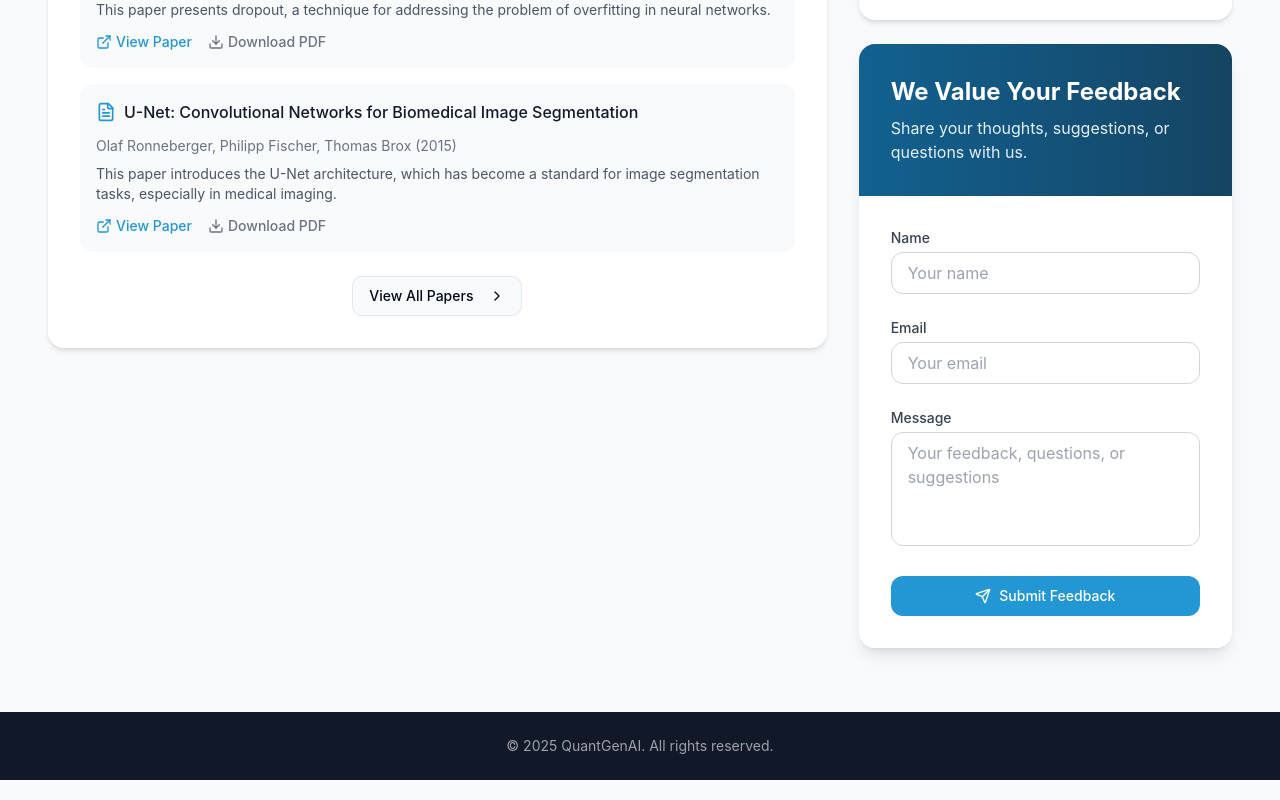
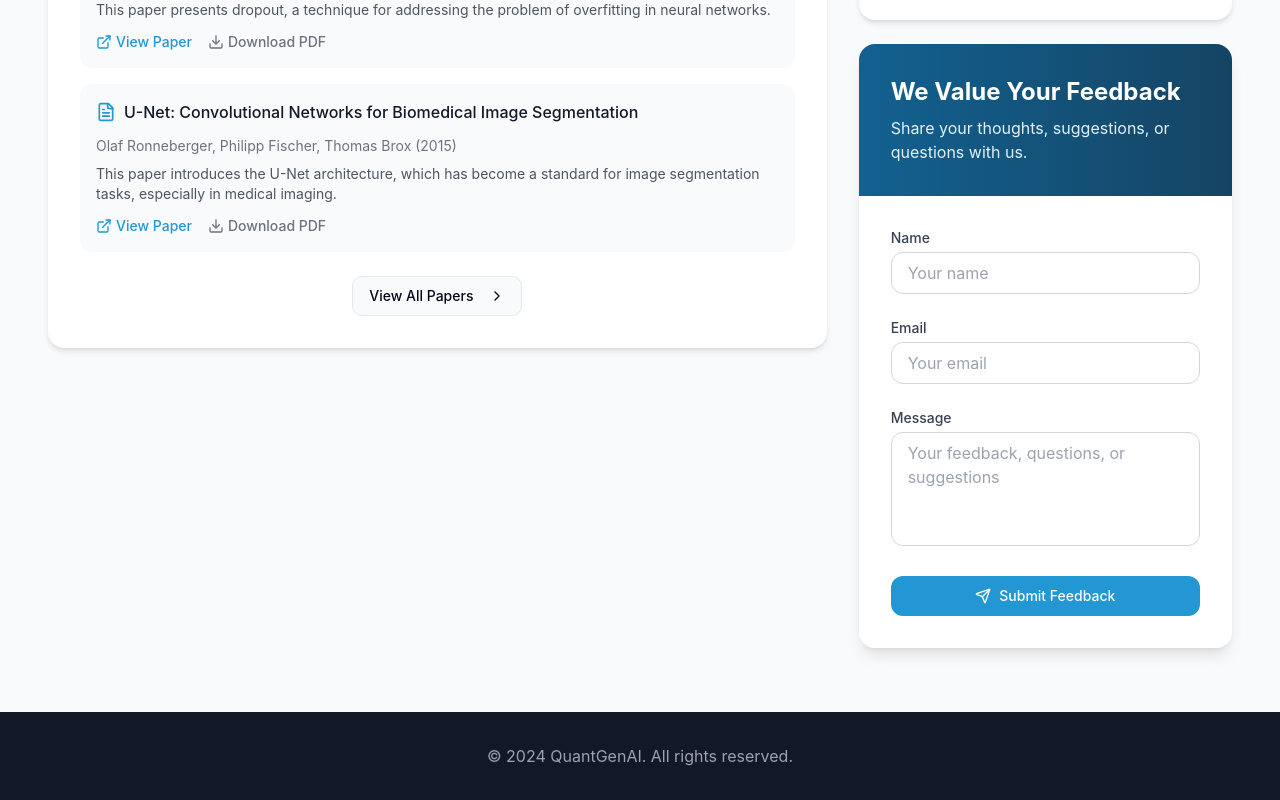
Before and after one commit to tejash09/quantgenaiV1-hub, a React (Vite) app: page /topic/deep-learning in a window 1280 px wide. Shown: the part 3052-3852 px from the top of the page. Built offline with nearby package versions, Linux system fonts and the light colour scheme.

Commit message:
Revert "cleared syntax import error"
This reverts commit e565af6438c7dfc1555b218ec498c2cce977c580.

```diff
--- a/package.json
+++ b/package.json
@@ -51,7 +51,7 @@
     "framer-motion": "^11.0.12",
     "input-otp": "^1.2.4",
     "lucide-react": "^0.462.0",
-    "mongodb": "^6.16.0",
+    "mongodb": "^6.15.0",
     "mongoose": "^8.13.2",
     "next-themes": "^0.3.0",
     "react": "^18.3.1",
--- a/src/pages/TopicPage.tsx
+++ b/src/pages/TopicPage.tsx
@@ -8,7 +8,7 @@ import FeedbackForm from '../components/FeedbackForm';
 import Chatbot from '../components/Chatbot';
 import Quiz from '../components/Quiz';
 import { Button } from '@/components/ui/button';
-import { getTopicBySlug } from '../utils/mockData'; // beside slug ', Topic, Paper, Resource'
+import { getTopicBySlug, Topic, Paper, Resource } from '../utils/mockData';
 import {
   machineLearningQuestions,
   deepLearningQuestions,
@@ -413,9 +413,9 @@ const TopicPage = () => {
       )}
 
       {/* Footer */}
-      <footer className="bg-gray-900 text-gray-400 py-6 text-center text-sm">
+      <footer className="bg-gray-900 text-gray-400 py-8">
         <div className="container mx-auto px-4">
-          <p> &copy; {new Date().getFullYear()} QuantGenAI. All rights reserved.</p>
+          <p className="text-center">© 2024 QuantGenAI. All rights reserved.</p>
         </div>
       </footer>
 
```
Also changed, not shown: 1 other file (tests, documents, lock files or other folders).
